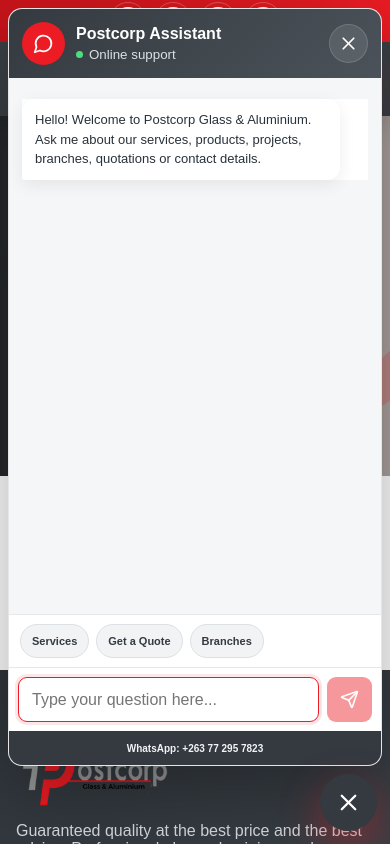
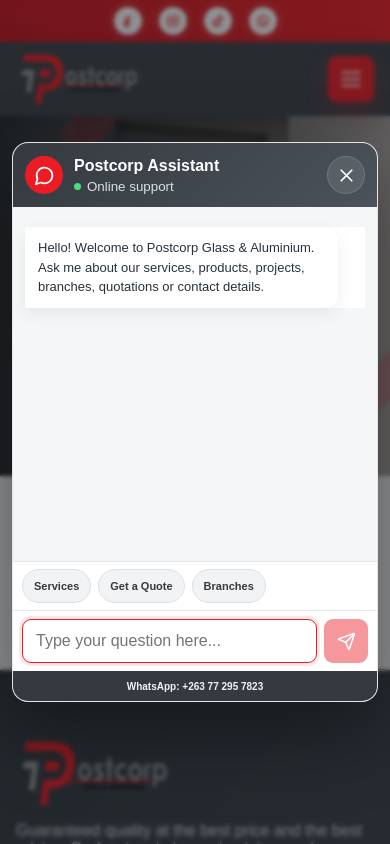
Before and after one commit to lucksonphiri/postcorpsite, a Next.js app: page /careers in a window 390 px wide. Both pictures are taken after a click on the button 348 px from the left and 802 px from the top of the page. Shown: the top 844 px of the page. Built offline with nearby package versions, Linux system fonts and the light colour scheme; no server answers; the database is empty.

Commit message:
Updated website

```diff
--- a/src/app/globals.css
+++ b/src/app/globals.css
@@ -300,3 +300,121 @@
   .page-hero-image{min-height:360px;padding:95px 0 60px;background-position:center}
   .page-hero-content p{font-size:16px}
 }
+
+/* =========================================================
+   FINAL COMPACT MOBILE CHATBOT FIX
+========================================================= */
+.postcorp-chat-backdrop{
+  position:fixed;
+  inset:0;
+  z-index:30000;
+  border:0;
+  background:rgba(20,24,28,.48);
+  backdrop-filter:blur(2px);
+  cursor:pointer;
+}
+
+@media(max-width:600px){
+  body.postcorp-chat-open{overflow:hidden}
+
+  .postcorp-chat-backdrop{
+    display:block;
+    z-index:30000;
+  }
+
+  .postcorp-chat-window{
+    position:fixed !important;
+    top:50% !important;
+    left:50% !important;
+    right:auto !important;
+    bottom:auto !important;
+    width:calc(100vw - 24px) !important;
+    max-width:420px !important;
+    height:min(72dvh,560px) !important;
+    max-height:calc(100dvh - 110px) !important;
+    transform:translate(-50%,-50%) !important;
+    border-radius:16px !important;
+    z-index:30001 !important;
+    grid-template-rows:auto minmax(0,1fr) auto auto auto !important;
+    box-shadow:0 28px 80px rgba(0,0,0,.38) !important;
+  }
+
+  .postcorp-chat-header{
+    min-height:64px !important;
+    padding:10px 12px !important;
+  }
+
+  .postcorp-chat-avatar{
+    width:38px !important;
+    height:38px !important;
+  }
+
+  .postcorp-chat-close{
+    display:grid !important;
+    width:38px !important;
+    height:38px !important;
+    z-index:4 !important;
+    pointer-events:auto !important;
+  }
+
+  .postcorp-chat-messages{
+    min-height:0 !important;
+    overflow-y:auto !important;
+    padding:12px !important;
+    -webkit-overflow-scrolling:touch;
+  }
+
+  .postcorp-chat-quick-actions{
+    padding:7px 9px !important;
+  }
+
+  .postcorp-chat-input{
+    display:grid !important;
+    grid-template-columns:minmax(0,1fr) 44px !important;
+    gap:7px !important;
+    padding:8px 9px !important;
+  }
+
+  .postcorp-chat-input input{
+    display:block !important;
+    width:100% !important;
+    min-width:0 !important;
+    height:44px !important;
+    font-size:16px !important;
+    pointer-events:auto !important;
+  }
+
+  .postcorp-chat-input button{
+    width:44px !important;
+    height:44px !important;
+    pointer-events:auto !important;
+  }
+
+  .postcorp-chat-whatsapp-footer{
+    min-height:30px !important;
+    padding:5px 8px !important;
+  }
+
+  .postcorp-chat-launcher{
+    right:13px !important;
+    bottom:13px !important;
+    width:56px !important;
+    height:56px !important;
+    z-index:30002 !important;
+  }
+
+  .postcorp-chat-launcher.open{
+    display:none !important;
+  }
+}
+
+@media(max-width:380px){
+  .postcorp-chat-window{
+    width:calc(100vw - 16px) !important;
+    height:min(70dvh,520px) !important;
+  }
+
+  .postcorp-chat-identity strong{font-size:14px}
+  .postcorp-chat-identity small{font-size:10px}
+  .postcorp-chat-bubble{max-width:94%;font-size:12px}
+}
--- a/src/components/Chatbot.tsx
+++ b/src/components/Chatbot.tsx
@@ -107,7 +107,14 @@
   return (
     <div className="postcorp-chatbot-root">
       {open && (
-        <section className="postcorp-chat-window" aria-label="Postcorp chatbot">
+        <>
+          <button
+            type="button"
+            className="postcorp-chat-backdrop"
+            onClick={() => setOpen(false)}
+            aria-label="Close chatbot"
+          />
+          <section className="postcorp-chat-window" aria-label="Postcorp chatbot">
           <header className="postcorp-chat-header">
             <div className="postcorp-chat-identity">
               <span className="postcorp-chat-avatar">
@@ -175,7 +182,8 @@
           <a className="postcorp-chat-whatsapp-footer" href={whatsappUrl} target="_blank" rel="noopener noreferrer">
             WhatsApp: +263 77 295 7823
           </a>
-        </section>
+          </section>
+        </>
       )}
 
       <button
```
